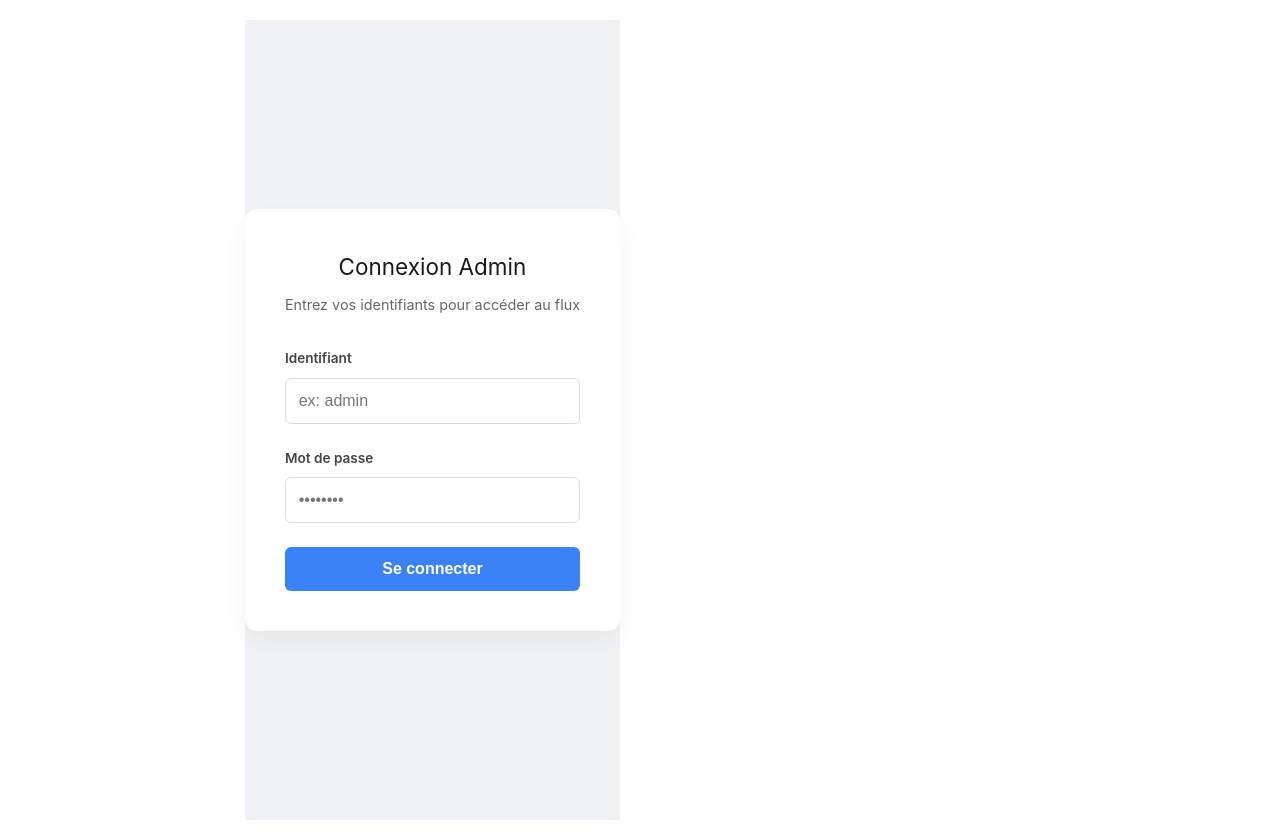
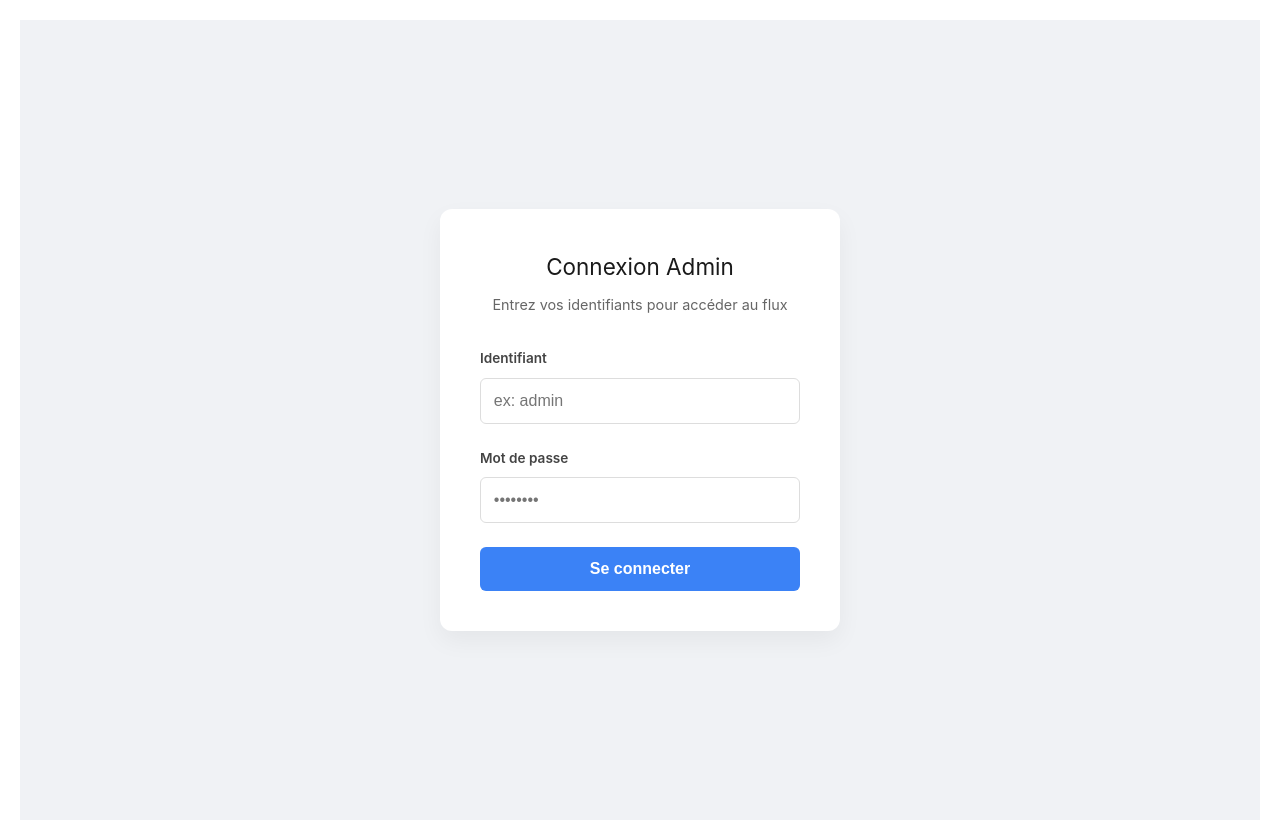
Before and after one commit to nyando-jpg/mon_projet_presta, a Vue app: page /login in a window 1280 px wide. Built offline with nearby package versions, Linux system fonts and the light colour scheme.

Commit message:
arrangement css general

```diff
--- a/src/assets/main.css
+++ b/src/assets/main.css
@@ -1,9 +1,10 @@
 @import './base.css';
 
 #app {
-  max-width: 1280px;
-  margin: 0 auto;
-  padding: 2rem;
+  width: 100%;
+  max-width: none;
+  margin: 0;
+  padding: 0;
   font-weight: normal;
 }
 
@@ -23,13 +24,11 @@
 
 @media (min-width: 1024px) {
   body {
-    display: flex;
-    place-items: center;
+    display: block;
   }
 
   #app {
-    display: grid;
-    grid-template-columns: 1fr 1fr;
-    padding: 0 2rem;
+    display: block;
+    width: 100%;
   }
 }
--- a/src/views/back/StockOverview.vue
+++ b/src/views/back/StockOverview.vue
@@ -296,6 +296,9 @@
   padding: 24px;
   background: linear-gradient(180deg, #f7f9fc 0%, #eef3f8 100%);
   min-height: 100%;
+  width: 100%;
+  min-width: 0;
+  box-sizing: border-box;
 }
 
 .page-header {
@@ -304,6 +307,7 @@
   gap: 16px;
   align-items: flex-end;
   margin-bottom: 20px;
+  width: 100%;
 }
 
 .eyebrow {
@@ -336,6 +340,8 @@
   border-radius: 20px;
   box-shadow: 0 18px 50px rgba(15, 23, 42, 0.06);
   overflow: hidden;
+  width: 100%;
+  box-sizing: border-box;
 }
 
 .summary-strip {
@@ -371,6 +377,7 @@
 
 .table-responsive {
   overflow-x: auto;
+  width: 100%;
 }
 
 .modern-table {
```
